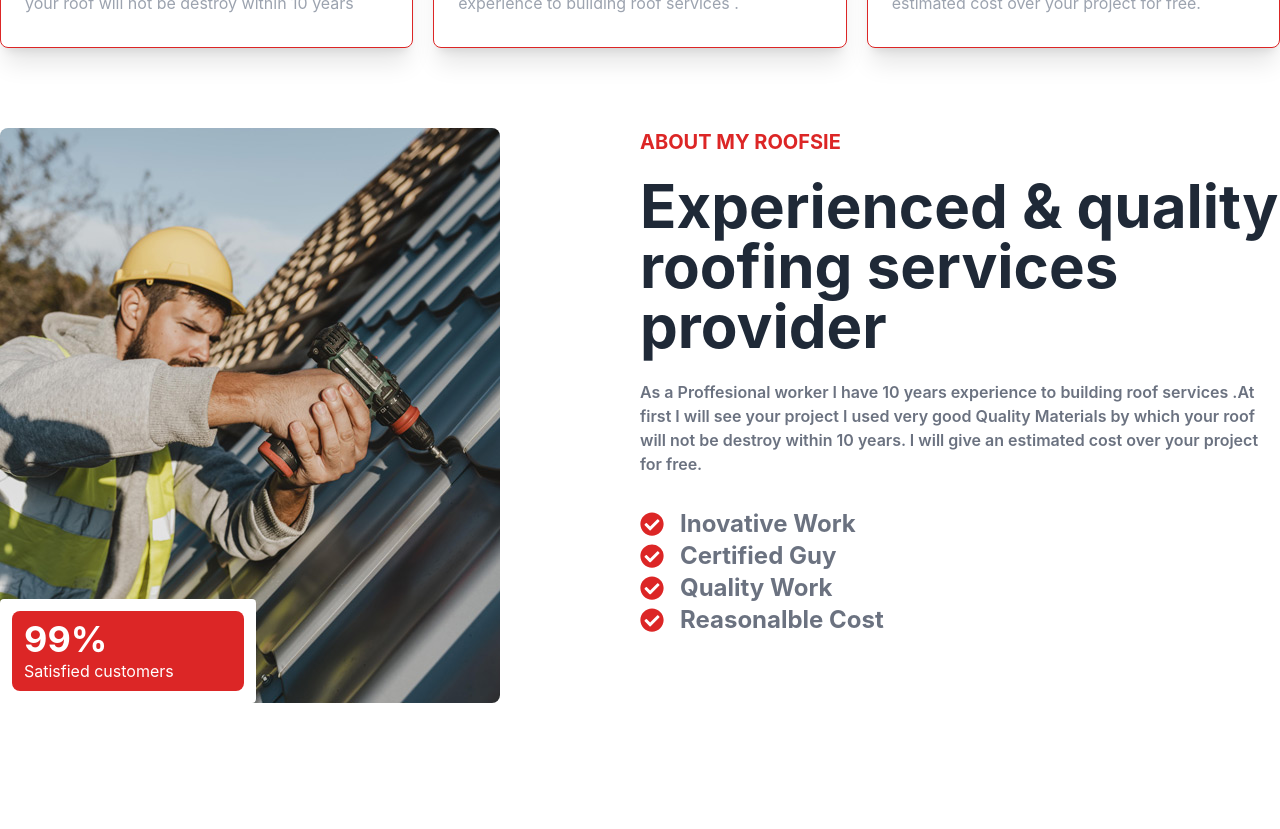
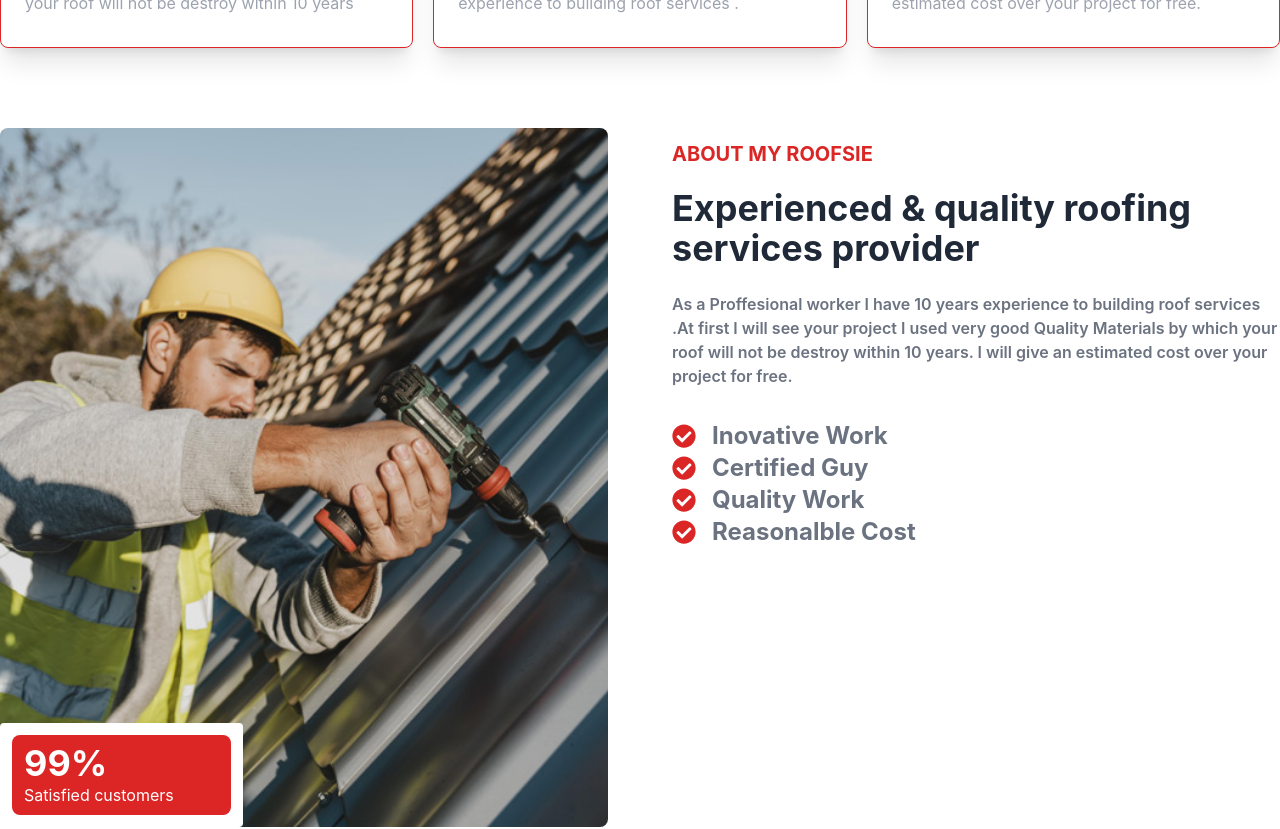
Before and after one commit to ariyanabdullah/Roofsie-service, a React (Create React App) app: page / in a window 1280 px wide. Shown: the part 720-1549 px from the top of the page. Built offline with nearby package versions, Linux system fonts and the light colour scheme; no server answers.

Commit message:
about section style added

```diff
--- a/src/Pages/Home/Home.js
+++ b/src/Pages/Home/Home.js
@@ -43,10 +43,10 @@ const Home = () => {
       {/* about section */}
 
       <section className=" container mx-auto mb-16 mt-[80px]">
-        <div className="  grid  grid-cols-1 md:grid-cols-1 lg:grid-cols-2">
+        <div className="  grid gap-16  grid-cols-1 md:grid-cols-1 lg:grid-cols-2">
           <div className="relative">
             <img
-              className=" p-0 rounded-lg h-auto  sm:w-full md:w-full lg:w-fit"
+              className=" p-0 rounded-lg h-auto  sm:w-full md:w-full lg:w-full"
               src={about}
               alt=""
             />
@@ -59,10 +59,10 @@ const Home = () => {
           </div>
 
           <div className="sm:text-center md:text-left lg:text-left">
-            <h1 className="text-xl font-bold text-red-600">
+            <h1 className="text-xl my-3 sm:text-center md:text-center lg:text-left font-bold text-red-600">
               ABOUT MY ROOFSIE{" "}
             </h1>
-            <h1 className="text-6xl font-bold my-5 ">
+            <h1 className="text-xl md:text-4xl lg:text-4xl font-bold my-5 ">
               Experienced & quality roofing services provider
             </h1>
             <p className="text-md font-semibold text-gray-500 mt-6 mb-8">
```
